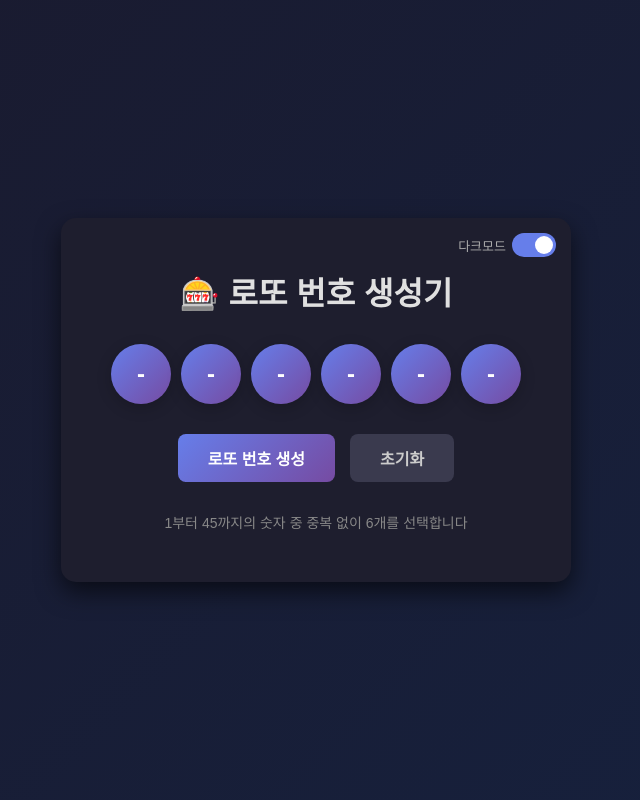
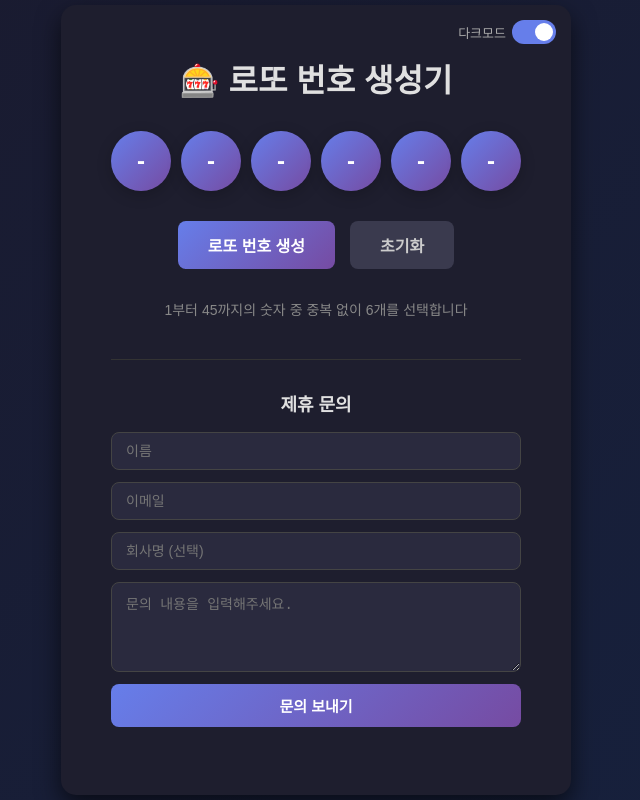
Before and after one commit to jeongsuryu-inhatc/demo-html-homepage, a plain HTML site: page index.html in a window 1280 px wide. Both pictures are taken after a click on the button "다크모드 토글". Shown: the whole page, without its empty margins (324-964 px from the left). Drawn offline with Linux system fonts and the light colour scheme.

Commit message:
Add Formspree partnership inquiry form to index.html
Co-Authored-By: Claude Sonnet 4.6 <noreply@anthropic.com>

```diff
--- a/index.html
+++ b/index.html
@@ -146,6 +146,81 @@
         body.dark .info {
             color: #888;
         }
+
+        .contact-section {
+            margin-top: 40px;
+            padding-top: 30px;
+            border-top: 1px solid #eee;
+            text-align: left;
+            transition: border-color 0.4s;
+        }
+        body.dark .contact-section {
+            border-top-color: #333;
+        }
+        .contact-title {
+            font-size: 18px;
+            font-weight: bold;
+            color: #333;
+            margin-bottom: 16px;
+            text-align: center;
+            transition: color 0.4s;
+        }
+        body.dark .contact-title {
+            color: #e0e0e0;
+        }
+        .contact-form {
+            display: flex;
+            flex-direction: column;
+            gap: 12px;
+        }
+        .contact-form input,
+        .contact-form textarea {
+            width: 100%;
+            padding: 10px 14px;
+            border: 1px solid #ddd;
+            border-radius: 8px;
+            font-size: 14px;
+            background: #f9f9f9;
+            color: #333;
+            outline: none;
+            transition: border-color 0.2s, background 0.4s, color 0.4s;
+            box-sizing: border-box;
+        }
+        body.dark .contact-form input,
+        body.dark .contact-form textarea {
+            background: #2a2a3e;
+            border-color: #444;
+            color: #e0e0e0;
+        }
+        .contact-form input:focus,
+        .contact-form textarea:focus {
+            border-color: #667eea;
+        }
+        .contact-form textarea {
+            resize: vertical;
+            min-height: 90px;
+        }
+        .submit-btn {
+            background: linear-gradient(135deg, #667eea 0%, #764ba2 100%);
+            color: white;
+            padding: 11px;
+            font-size: 15px;
+            font-weight: bold;
+            border: none;
+            border-radius: 8px;
+            cursor: pointer;
+            transition: transform 0.2s, box-shadow 0.2s;
+        }
+        .submit-btn:hover {
+            transform: translateY(-2px);
+            box-shadow: 0 6px 20px rgba(102, 126, 234, 0.4);
+        }
+        .form-message {
+            font-size: 13px;
+            text-align: center;
+            min-height: 18px;
+            color: #667eea;
+        }
     </style>
 </head>
 <body>
@@ -166,6 +241,18 @@
             <button class="reset-btn" onclick="resetLotto()">초기화</button>
         </div>
         <div class="info">1부터 45까지의 숫자 중 중복 없이 6개를 선택합니다</div>
+
+        <div class="contact-section">
+            <div class="contact-title">제휴 문의</div>
+            <form class="contact-form" id="contactForm" action="https://formspree.io/f/xbdvoeyg" method="POST">
+                <input type="text" name="name" placeholder="이름" required>
+                <input type="email" name="email" placeholder="이메일" required>
+                <input type="text" name="company" placeholder="회사명 (선택)">
+                <textarea name="message" placeholder="문의 내용을 입력해주세요." required></textarea>
+                <button type="submit" class="submit-btn">문의 보내기</button>
+            </form>
+            <div class="form-message" id="formMessage"></div>
+        </div>
     </div>
 
     <script>
@@ -205,6 +292,36 @@
                 ball.textContent = '-';
             });
         }
+
+        const contactForm = document.getElementById('contactForm');
+        const formMessage = document.getElementById('formMessage');
+
+        contactForm.addEventListener('submit', async function (e) {
+            e.preventDefault();
+            const submitBtn = contactForm.querySelector('.submit-btn');
+            submitBtn.disabled = true;
+            submitBtn.textContent = '전송 중...';
+
+            try {
+                const response = await fetch(contactForm.action, {
+                    method: 'POST',
+                    body: new FormData(contactForm),
+                    headers: { 'Accept': 'application/json' }
+                });
+
+                if (response.ok) {
+                    formMessage.textContent = '문의가 성공적으로 접수되었습니다. 감사합니다!';
+                    contactForm.reset();
+                } else {
+                    formMessage.textContent = '전송에 실패했습니다. 잠시 후 다시 시도해주세요.';
+                }
+            } catch {
+                formMessage.textContent = '네트워크 오류가 발생했습니다. 잠시 후 다시 시도해주세요.';
+            } finally {
+                submitBtn.disabled = false;
+                submitBtn.textContent = '문의 보내기';
+            }
+        });
     </script>
 </body>
 </html>
```
